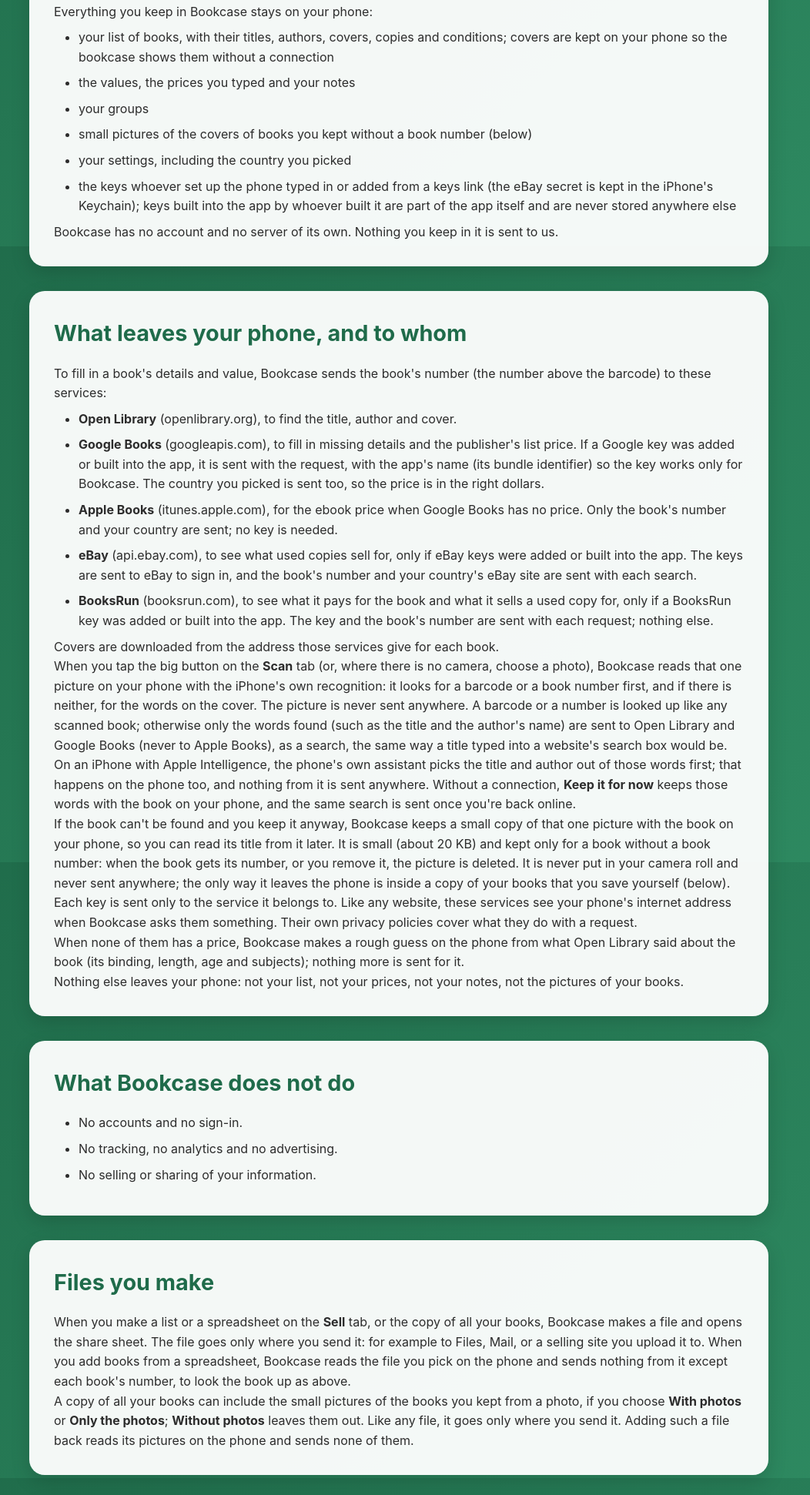
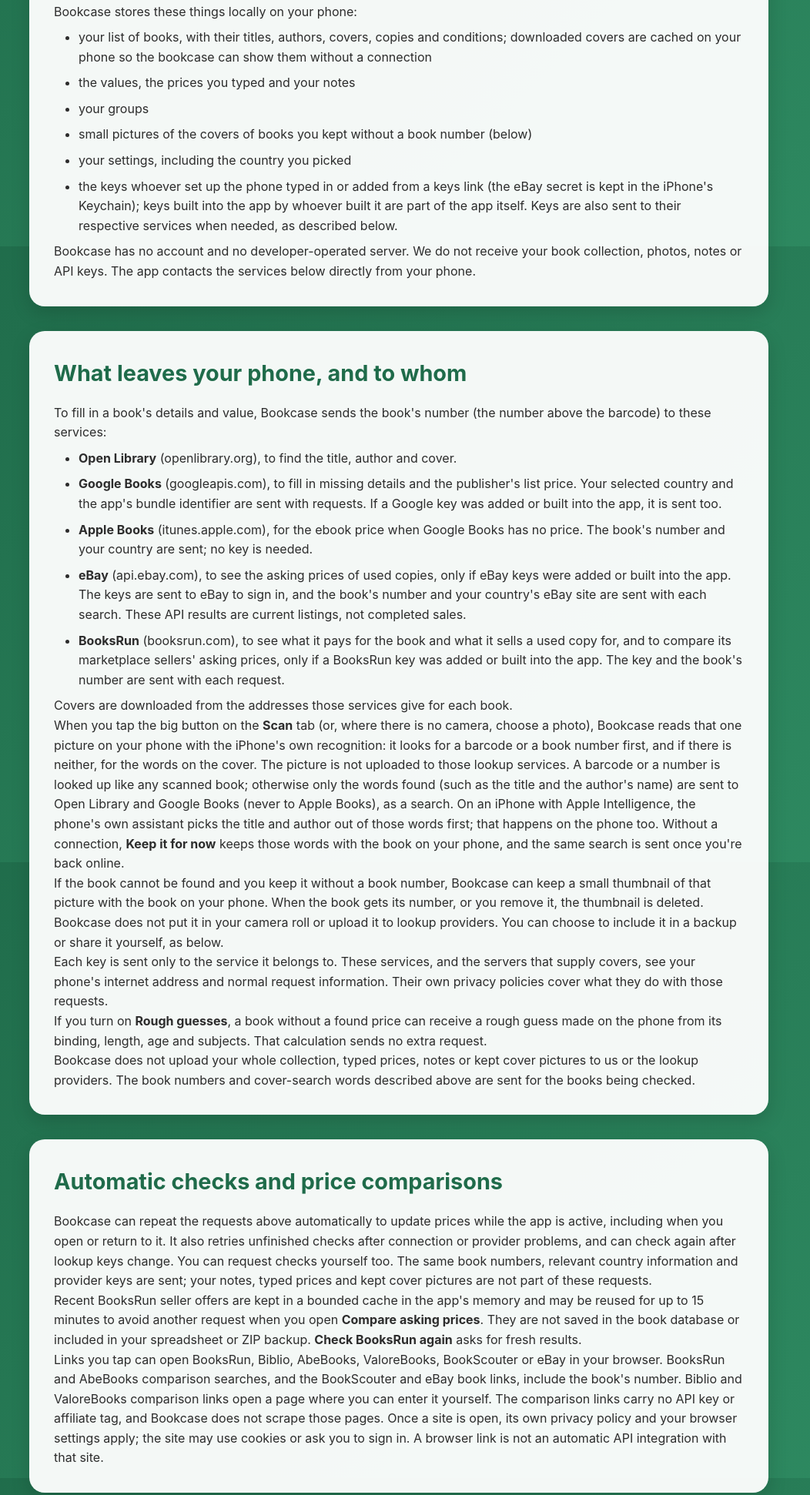
Before and after one commit to anguskong/bookcase-website, a plain HTML site: page privacy.html in a window 1280 px wide. Shown: the part 480-2422 px from the top of the page at 77% size, without its empty margins (122-1174 px from the left). Drawn offline with Linux system fonts and the light colour scheme.

Commit message:
Clarify Bookcase privacy for foreground pricing and seller research

```diff
--- a/privacy.html
+++ b/privacy.html
@@ -22,7 +22,7 @@
 
     <main class="container">
         <h2>Privacy Policy</h2>
-        <p><em>Last updated: October 27, 2026</em></p>
+        <p><em>Last updated: November 11, 2026</em></p>
 
         <section>
             <h3>Overview</h3>
@@ -31,16 +31,16 @@
 
         <section>
             <h3>What stays on your phone</h3>
-            <p>Everything you keep in Bookcase stays on your phone:</p>
+            <p>Bookcase stores these things locally on your phone:</p>
             <ul>
-                <li>your list of books, with their titles, authors, covers, copies and conditions; covers are kept on your phone so the bookcase shows them without a connection</li>
+                <li>your list of books, with their titles, authors, covers, copies and conditions; downloaded covers are cached on your phone so the bookcase can show them without a connection</li>
                 <li>the values, the prices you typed and your notes</li>
                 <li>your groups</li>
                 <li>small pictures of the covers of books you kept without a book number (below)</li>
                 <li>your settings, including the country you picked</li>
-                <li>the keys whoever set up the phone typed in or added from a keys link (the eBay secret is kept in the iPhone's Keychain); keys built into the app by whoever built it are part of the app itself and are never stored anywhere else</li>
+                <li>the keys whoever set up the phone typed in or added from a keys link (the eBay secret is kept in the iPhone's Keychain); keys built into the app by whoever built it are part of the app itself. Keys are also sent to their respective services when needed, as described below.</li>
             </ul>
-            <p>Bookcase has no account and no server of its own. Nothing you keep in it is sent to us.</p>
+            <p>Bookcase has no account and no developer-operated server. We do not receive your book collection, photos, notes or API keys. The app contacts the services below directly from your phone.</p>
         </section>
 
         <section>
@@ -48,44 +48,52 @@
             <p>To fill in a book's details and value, Bookcase sends the book's number (the number above the barcode) to these services:</p>
             <ul>
                 <li><strong>Open Library</strong> (openlibrary.org), to find the title, author and cover.</li>
-                <li><strong>Google Books</strong> (googleapis.com), to fill in missing details and the publisher's list price. If a Google key was added or built into the app, it is sent with the request, with the app's name (its bundle identifier) so the key works only for Bookcase. The country you picked is sent too, so the price is in the right dollars.</li>
-                <li><strong>Apple Books</strong> (itunes.apple.com), for the ebook price when Google Books has no price. Only the book's number and your country are sent; no key is needed.</li>
-                <li><strong>eBay</strong> (api.ebay.com), to see what used copies sell for, only if eBay keys were added or built into the app. The keys are sent to eBay to sign in, and the book's number and your country's eBay site are sent with each search.</li>
-                <li><strong>BooksRun</strong> (booksrun.com), to see what it pays for the book and what it sells a used copy for, only if a BooksRun key was added or built into the app. The key and the book's number are sent with each request; nothing else.</li>
+                <li><strong>Google Books</strong> (googleapis.com), to fill in missing details and the publisher's list price. Your selected country and the app's bundle identifier are sent with requests. If a Google key was added or built into the app, it is sent too.</li>
+                <li><strong>Apple Books</strong> (itunes.apple.com), for the ebook price when Google Books has no price. The book's number and your country are sent; no key is needed.</li>
+                <li><strong>eBay</strong> (api.ebay.com), to see the asking prices of used copies, only if eBay keys were added or built into the app. The keys are sent to eBay to sign in, and the book's number and your country's eBay site are sent with each search. These API results are current listings, not completed sales.</li>
+                <li><strong>BooksRun</strong> (booksrun.com), to see what it pays for the book and what it sells a used copy for, and to compare its marketplace sellers' asking prices, only if a BooksRun key was added or built into the app. The key and the book's number are sent with each request.</li>
             </ul>
-            <p>Covers are downloaded from the address those services give for each book.</p>
-            <p>When you tap the big button on the <strong>Scan</strong> tab (or, where there is no camera, choose a photo), Bookcase reads that one picture on your phone with the iPhone's own recognition: it looks for a barcode or a book number first, and if there is neither, for the words on the cover. The picture is never sent anywhere. A barcode or a number is looked up like any scanned book; otherwise only the words found (such as the title and the author's name) are sent to Open Library and Google Books (never to Apple Books), as a search, the same way a title typed into a website's search box would be. On an iPhone with Apple Intelligence, the phone's own assistant picks the title and author out of those words first; that happens on the phone too, and nothing from it is sent anywhere. Without a connection, <strong>Keep it for now</strong> keeps those words with the book on your phone, and the same search is sent once you're back online.</p>
-            <p>If the book can't be found and you keep it anyway, Bookcase keeps a small copy of that one picture with the book on your phone, so you can read its title from it later. It is small (about 20 KB) and kept only for a book without a book number: when the book gets its number, or you remove it, the picture is deleted. It is never put in your camera roll and never sent anywhere; the only way it leaves the phone is inside a copy of your books that you save yourself (below).</p>
-            <p>Each key is sent only to the service it belongs to. Like any website, these services see your phone's internet address when Bookcase asks them something. Their own privacy policies cover what they do with a request.</p>
-            <p>When none of them has a price, Bookcase makes a rough guess on the phone from what Open Library said about the book (its binding, length, age and subjects); nothing more is sent for it.</p>
-            <p>Nothing else leaves your phone: not your list, not your prices, not your notes, not the pictures of your books.</p>
+            <p>Covers are downloaded from the addresses those services give for each book.</p>
+            <p>When you tap the big button on the <strong>Scan</strong> tab (or, where there is no camera, choose a photo), Bookcase reads that one picture on your phone with the iPhone's own recognition: it looks for a barcode or a book number first, and if there is neither, for the words on the cover. The picture is not uploaded to those lookup services. A barcode or a number is looked up like any scanned book; otherwise only the words found (such as the title and the author's name) are sent to Open Library and Google Books (never to Apple Books), as a search. On an iPhone with Apple Intelligence, the phone's own assistant picks the title and author out of those words first; that happens on the phone too. Without a connection, <strong>Keep it for now</strong> keeps those words with the book on your phone, and the same search is sent once you're back online.</p>
+            <p>If the book cannot be found and you keep it without a book number, Bookcase can keep a small thumbnail of that picture with the book on your phone. When the book gets its number, or you remove it, the thumbnail is deleted. Bookcase does not put it in your camera roll or upload it to lookup providers. You can choose to include it in a backup or share it yourself, as below.</p>
+            <p>Each key is sent only to the service it belongs to. These services, and the servers that supply covers, see your phone's internet address and normal request information. Their own privacy policies cover what they do with those requests.</p>
+            <p>If you turn on <strong>Rough guesses</strong>, a book without a found price can receive a rough guess made on the phone from its binding, length, age and subjects. That calculation sends no extra request.</p>
+            <p>Bookcase does not upload your whole collection, typed prices, notes or kept cover pictures to us or the lookup providers. The book numbers and cover-search words described above are sent for the books being checked.</p>
+        </section>
+
+        <section>
+            <h3>Automatic checks and price comparisons</h3>
+            <p>Bookcase can repeat the requests above automatically to update prices while the app is active, including when you open or return to it. It also retries unfinished checks after connection or provider problems, and can check again after lookup keys change. You can request checks yourself too. The same book numbers, relevant country information and provider keys are sent; your notes, typed prices and kept cover pictures are not part of these requests.</p>
+            <p>Recent BooksRun seller offers are kept in a bounded cache in the app's memory and may be reused for up to 15 minutes to avoid another request when you open <strong>Compare asking prices</strong>. They are not saved in the book database or included in your spreadsheet or ZIP backup. <strong>Check BooksRun again</strong> asks for fresh results.</p>
+            <p>Links you tap can open BooksRun, Biblio, AbeBooks, ValoreBooks, BookScouter or eBay in your browser. BooksRun and AbeBooks comparison searches, and the BookScouter and eBay book links, include the book's number. Biblio and ValoreBooks comparison links open a page where you can enter it yourself. The comparison links carry no API key or affiliate tag, and Bookcase does not scrape those pages. Once a site is open, its own privacy policy and your browser settings apply; the site may use cookies or ask you to sign in. A browser link is not an automatic API integration with that site.</p>
         </section>
 
         <section>
             <h3>What Bookcase does not do</h3>
             <ul>
-                <li>No accounts and no sign-in.</li>
-                <li>No tracking, no analytics and no advertising.</li>
-                <li>No selling or sharing of your information.</li>
+                <li>No Bookcase accounts or sign-in.</li>
+                <li>No tracking, analytics or advertising in the app.</li>
+                <li>We do not sell your information or receive the lookup requests on a server of our own.</li>
             </ul>
         </section>
 
         <section>
             <h3>Files you make</h3>
-            <p>When you make a list or a spreadsheet on the <strong>Sell</strong> tab, or the copy of all your books, Bookcase makes a file and opens the share sheet. The file goes only where you send it: for example to Files, Mail, or a selling site you upload it to. When you add books from a spreadsheet, Bookcase reads the file you pick on the phone and sends nothing from it except each book's number, to look the book up as above.</p>
-            <p>A copy of all your books can include the small pictures of the books you kept from a photo, if you choose <strong>With photos</strong> or <strong>Only the photos</strong>; <strong>Without photos</strong> leaves them out. Like any file, it goes only where you send it. Adding such a file back reads its pictures on the phone and sends none of them.</p>
+            <p>When you make a list or a spreadsheet on the <strong>Sell</strong> tab, or a copy of all your books, Bookcase makes a file and opens the share sheet. The file goes where you send it: for example to Files, Mail, or a selling site you upload it to. When you add books from a spreadsheet, Bookcase reads the file you pick on the phone and looks up the books' numbers as above.</p>
+            <p>A copy of all your books can include the small pictures of the books you kept from a photo, if you choose <strong>With photos</strong> or <strong>Only the photos</strong>; <strong>Without photos</strong> leaves them out. Like any file, it goes where you send it. Adding such a file back reads its pictures on the phone and does not upload them to lookup providers.</p>
         </section>
 
         <section>
             <h3>The camera</h3>
-            <p>Bookcase uses the camera to read barcodes while the <strong>Scan</strong> tab is open, and to take one picture of the book in view when you tap the big button there. That picture is read on the phone (a barcode or a number first, else the words) and then let go; only the number or the words found are sent, as above. No video is recorded. A picture is kept only when you keep a book that could not be found, as described above, and it is never sent.</p>
+            <p>Bookcase uses the camera to read barcodes while the <strong>Scan</strong> tab is open, and to take one picture of the book in view when you tap the big button there. That picture is read on the phone and then let go unless you keep a book without a number as described above. Only the number or cover-search words are sent to lookup providers. No video is recorded. You can save or share a kept thumbnail through the options described above.</p>
         </section>
 
         <section>
             <h3>Deleting your information</h3>
             <ul>
                 <li>To remove one book, swipe it left on the <strong>Bookcase</strong> tab, or open it and tap <strong>Remove</strong>.</li>
-                <li>To remove everything, delete the Bookcase app from the phone. Its list, pictures, settings and keys go with it.</li>
+                <li>Deleting Bookcase removes its local collection, kept pictures and app settings. A secret you entered for eBay may remain in the iPhone's Keychain after the app is deleted. To remove that saved secret, clear <strong>Client secret</strong> under <strong>Settings → Keys and values → eBay</strong> before deleting the app.</li>
+                <li>Delete any files you saved or shared separately wherever you sent them. Removing a book or deleting the app does not remove those copies.</li>
             </ul>
         </section>
 
```
